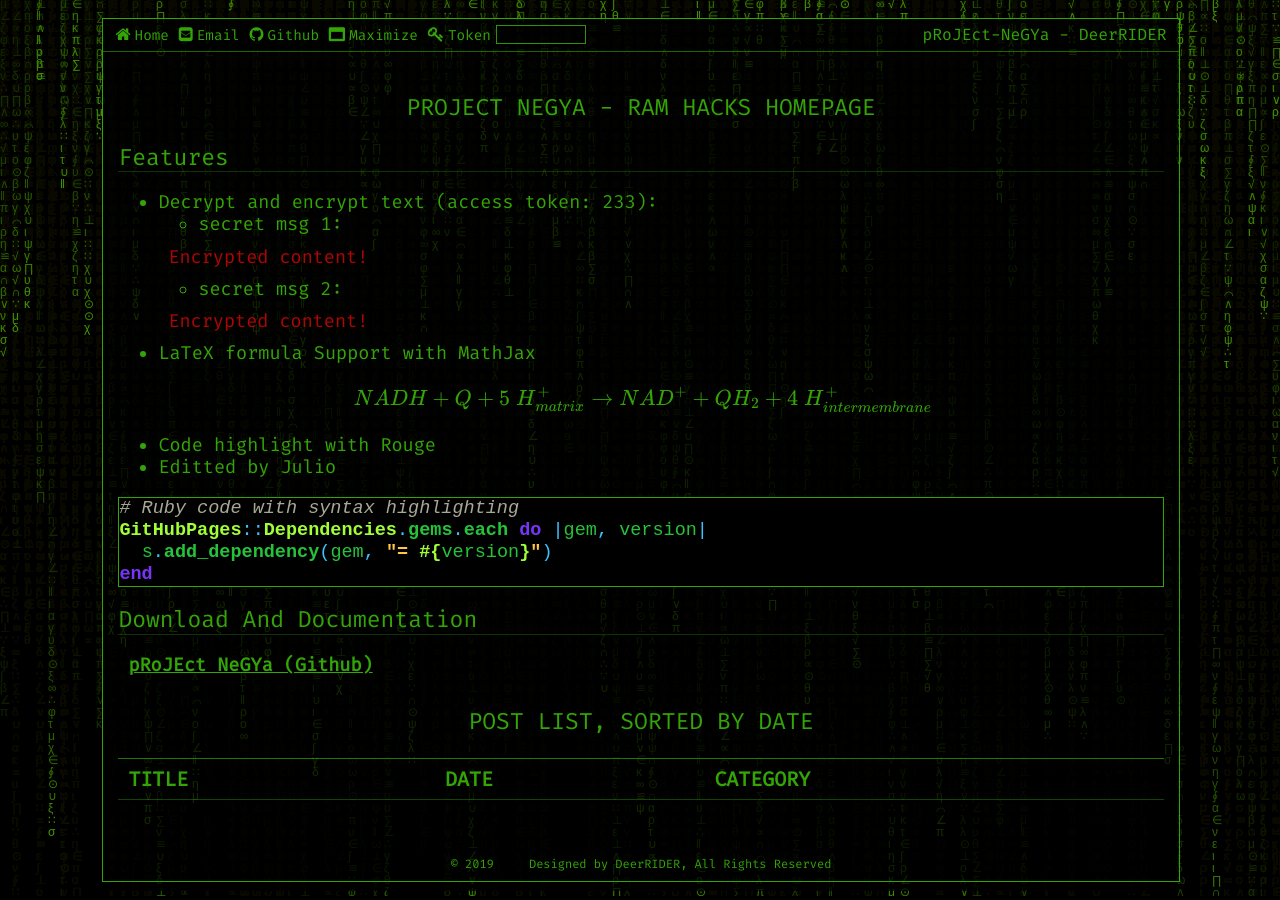
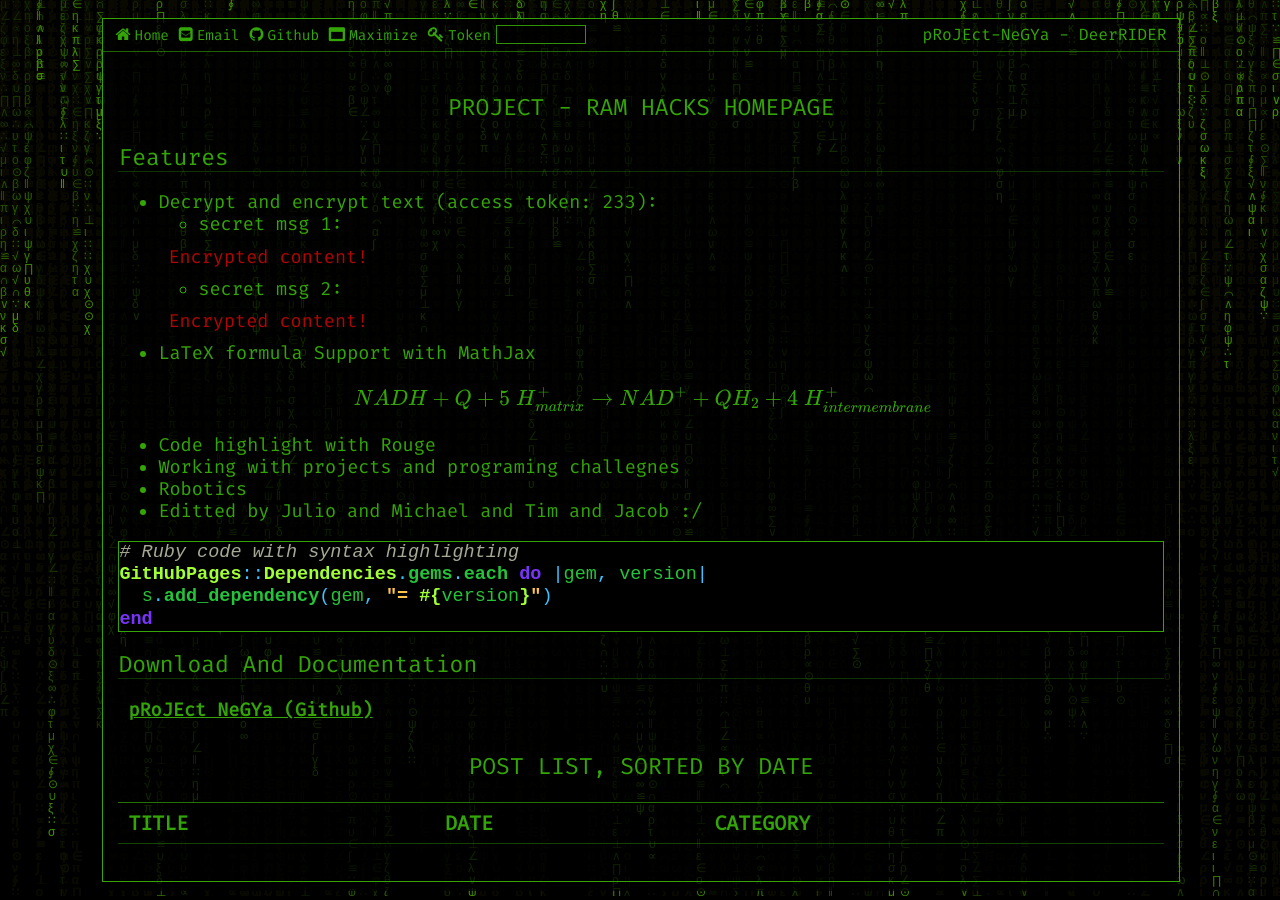
Before and after one commit to ramhacks/ramhacks.github.io, a Jekyll site: the page built from pages/index.md, in a window 1280 px wide. Built offline with Jekyll 4.4.1, drawn with Linux system fonts in a browser that asks for light colours; formulas are drawn with MathJax 3.

Commit message:
Add files via upload
Added names of coders

````diff
--- a/pages/index.md
+++ b/pages/index.md
@@ -11,7 +11,7 @@ encrypted_text: true
 permalink: /
 ---
 
-# PROJECT NEGYA - RAM HACKS HOMEPAGE
+# PROJECT - RAM HACKS HOMEPAGE
 
 ##  Features
 
@@ -27,7 +27,9 @@ NADH+Q+5\;H_{matrix}^{+}\rightarrow NAD^{+}+QH_{2}+4\;H_{intermembrane}^{+}\!
 $$
 
 * Code highlight with Rouge
-* Editted by Julio
+* Working with projects and programing challegnes
+* Robotics
+* Editted by Julio and Michael and Tim and Jacob  :/
 
 ```ruby
 # Ruby code with syntax highlighting
````
